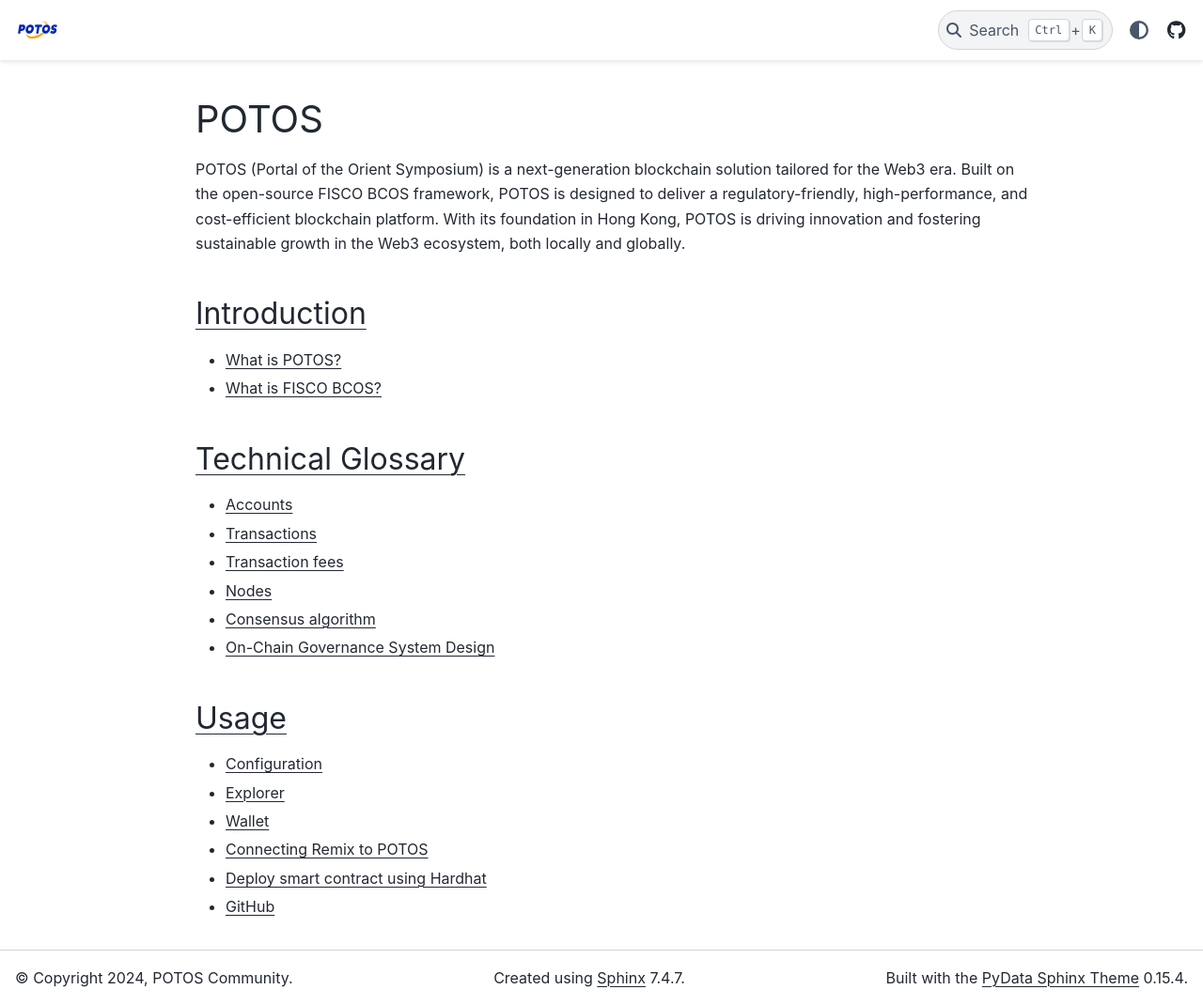
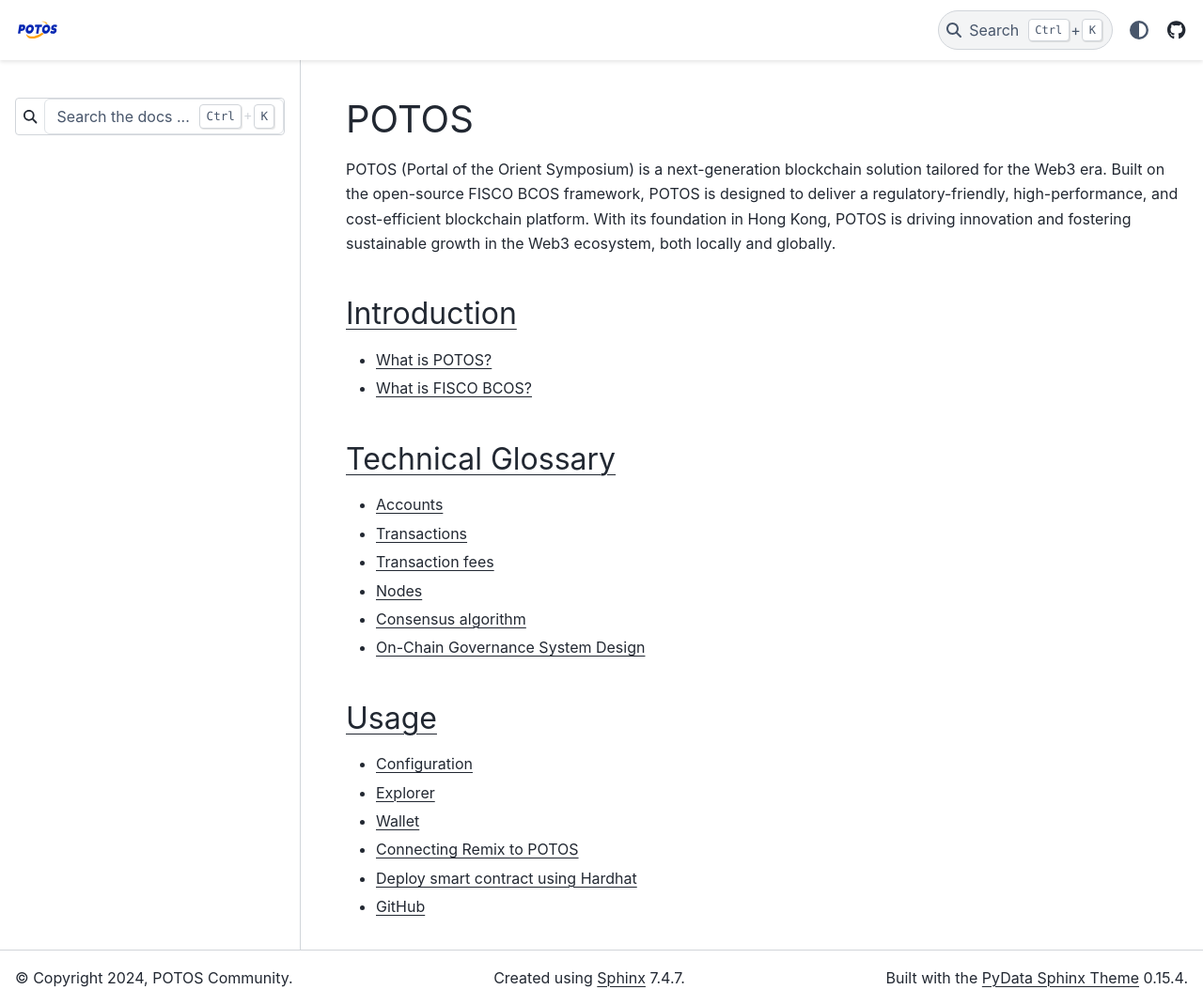
Before and after one commit to potoshk/potos-docs, a Sphinx documentation site: the page built from docs/index.md, in a window 1280 px wide and 1070 px high. Shown: the whole window at 94% size. Built offline with Sphinx 7.4.7 and the PyData theme 0.15.4, drawn with Linux system fonts in a browser that asks for light colours.

Commit message:
hide leftside

```diff
--- a/docs/conf.py
+++ b/docs/conf.py
@@ -251,3 +251,8 @@
 html_css_files = [
     'custom.css',
 ]
+
+# 添加这个配置来禁用左侧导航
+html_sidebars = {
+    "**": ["search-field.html"]  # 只保留搜索框，移除其他左侧导航元素
+}
```
